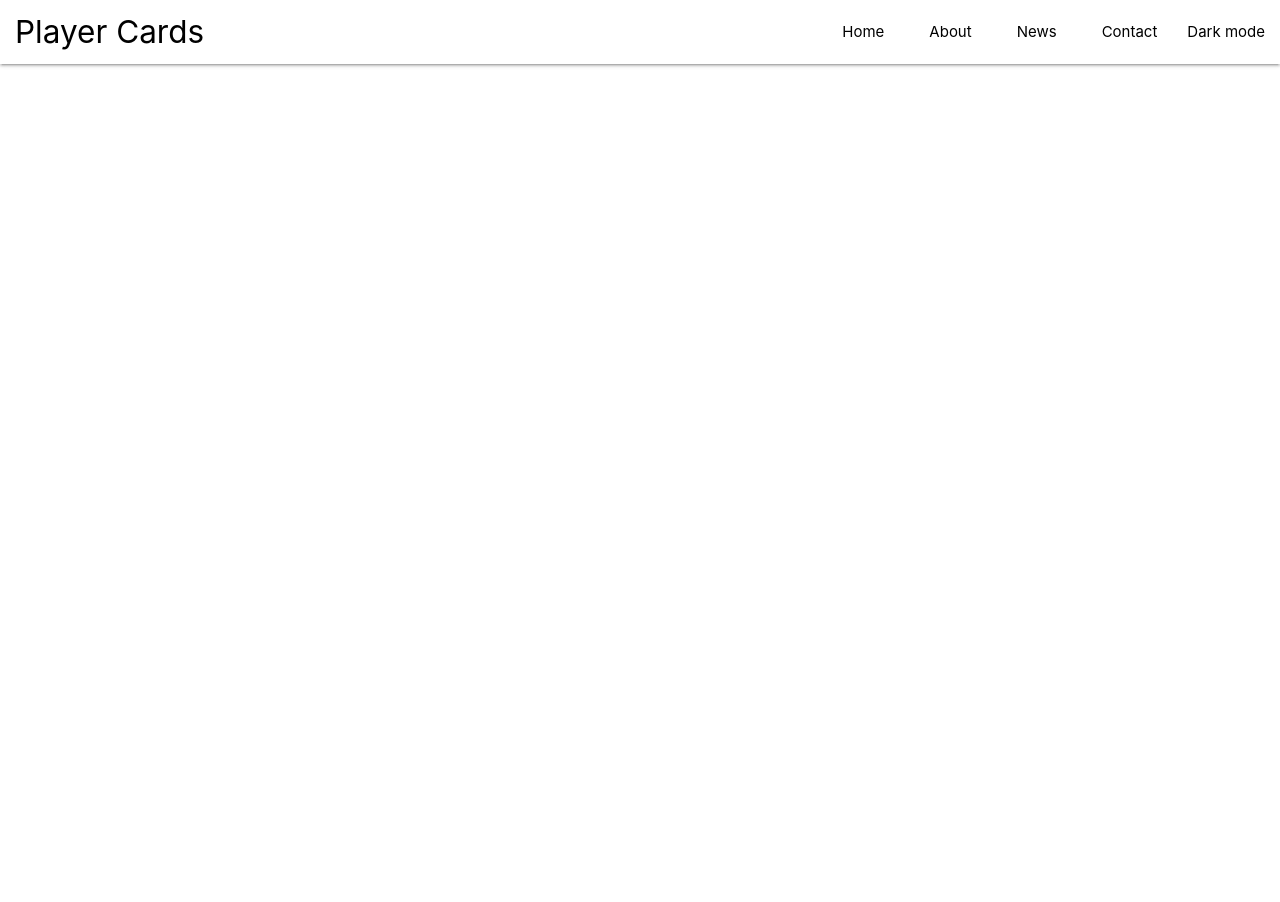
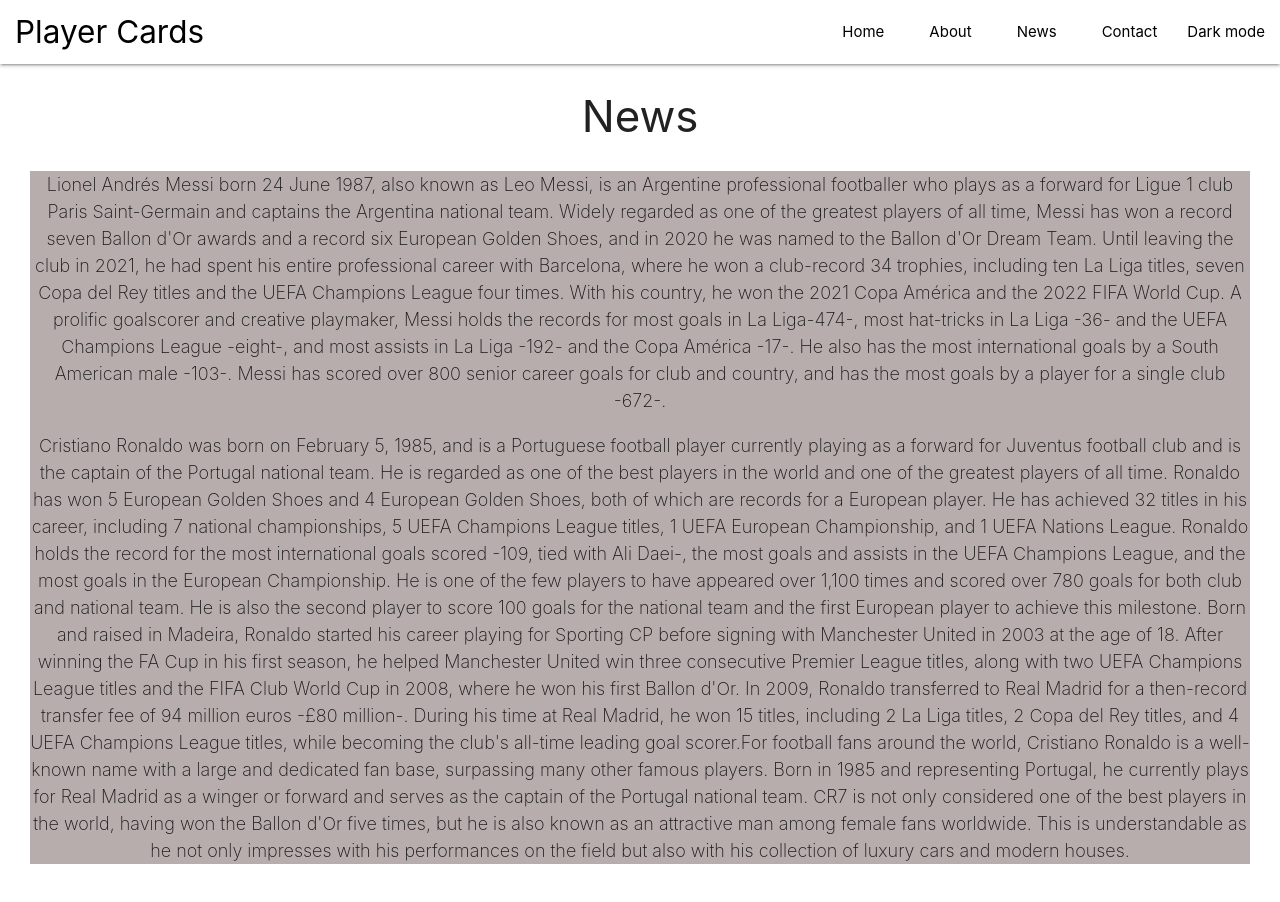
Before and after one commit to hack2905/FER201mExcercise, a React (Create React App) app: page /news in a window 1280 px wide. Shown: the top 902 px of the page. Built offline with nearby package versions, Linux system fonts and the light colour scheme.

Commit message:
exercise14

```diff
--- a/src/App.css
+++ b/src/App.css
@@ -227,3 +227,32 @@
   color: rgb(214, 112, 3);
   font-size: 25px;
 }
+
+/* -----------About------------- */
+
+.custom-div {
+  max-width: 80rem;
+  margin: 0 auto;
+}
+/* --------------modalCase-------------- */
+.modal-show {
+  background-color: rgba(0, 0, 0, 0.2);
+  width: 100vw;
+  height: 100vmax;
+  z-index: 99;
+  top: 50%;
+  left: 50%;
+  transform: translate(-50%, -50%);
+  position: absolute;
+}
+
+/* -------------News-------------- */
+.box-news{
+  background-color: rgb(184, 173, 173);
+  margin: 30px;
+}
+.box-news p{
+  text-align: center;
+  font-weight: 200;
+  font-size: larger;
+}
--- a/src/App.js
+++ b/src/App.js
@@ -3,10 +3,13 @@
 import Footer from './components/Footer';
 import Player from './components/Players';
 import Detail from './components/Detail';
+import News from './components/News';
 import {
   Routes,
   Route,
 } from "react-router-dom";
+import Contact from './components/Contact';
+import About from './components/About';
 function App() {
   return (
     <div className='App'>
@@ -15,7 +18,9 @@
         <Route path='/' element={<Player />}>
         </Route>
         <Route path='/detail/:id' element={<Detail />}></Route>
-        {/* <Route path='/contact' element={<Contact />}></Route> */}
+        <Route path='/contact' element={<Contact />}></Route>
+        <Route path='/about' element={<About />}></Route>
+        <Route path='/news' element={<News />}></Route>
       </Routes>
       <Footer />
     </div>
--- /dev/null
+++ b/src/components/About.js
@@ -0,0 +1,26 @@
+import React from 'react';
+import { Collapsible, CollapsibleItem } from 'react-materialize';
+import { Navbar, NavItem, Icon } from 'react-materialize'
+function About() {
+  return (
+    <div className='about'>
+      <Collapsible accordion={false}>
+      <CollapsibleItem header="The Team"><Icon left></Icon>
+          <p>Here you can see the player card, which consists of over 50 soccer football players from all over the world.</p>
+        </CollapsibleItem>
+        <CollapsibleItem header="Nation"><Icon left></Icon>
+          <p>We started as a small family-owned business in 1995 and have since grown to become one of the leading providers of eco-friendly products in the industry.</p>
+        </CollapsibleItem>
+        <CollapsibleItem header="Daliy News"><Icon left></Icon>
+          <ul>
+            <li><strong>John Doe</strong> - CEO</li>
+            <li><strong>Jane Smith</strong> - Sales Manager</li>
+            <li><strong>Mike Johnson</strong> - Operations Manager</li>
+          </ul>
+        </CollapsibleItem>
+      </Collapsible>
+    </div>
+  );
+}
+
+export default About;
--- /dev/null
+++ b/src/components/Contact.js
@@ -0,0 +1,38 @@
+import { Container,
+    TextInput,
+    Select,
+    Textarea,
+Button,
+Icon} from "react-materialize";
+
+export default function Contact(){
+    const handleSubmit = (e) =>{
+        e.preventDefault();
+    }
+    return(
+    <Container>
+        <h3>Contact us</h3>
+        <form onSubmit={handleSubmit}>
+            <TextInput id="TextInput-38" label="Your Name"/>
+            <TextInput id="TextInput-39" label="Your phone"/>
+            <TextInput id="TextInput-41" label="Email" validate/>
+            <Select id='Select-46' multiple={false} onChange={function noRefCheck(){}} value="">
+                <option disabled value=''>
+                    Choose your favourite nation
+                </option>
+                <option value='1'>
+                    England
+                </option>
+                <option value='2'>
+                    France
+                </option>
+                <option value='3'>
+                    Spain
+                </option>
+            </Select>
+            <Textarea icon={<Icon></Icon>} id="Textarea-28" label="Your content" />
+            <Button>Sumbit</Button>
+        </form>
+    </Container>
+    )
+}
--- a/src/components/Navigation.js
+++ b/src/components/Navigation.js
@@ -2,7 +2,7 @@
 import { useContext } from 'react';
 import { ThemeContext } from './ThemeConText';
 import { Link } from 'react-router-dom';
-import { Navbar, NavItem, Icon } from 'react-materialize';
+import { Navbar, Icon } from 'react-materialize';
 export default function Navigation() {
     const { theme, toggle, dark } = useContext(ThemeContext);
     return (
--- /dev/null
+++ b/src/components/News.js
@@ -0,0 +1,39 @@
+export default function News() {
+    return (
+        <div className="container-news">
+            <h3>News</h3>
+            <div className="box-news">
+                <p>
+                    Lionel Andrés Messi born 24 June 1987, also known as Leo Messi, is an Argentine professional footballer who plays as a forward for Ligue 1 club
+                    Paris Saint-Germain and captains the Argentina national team. Widely regarded as one of the greatest players of all time, Messi has won a record
+                    seven Ballon d'Or awards and a record six European Golden Shoes, and in 2020 he was named to the Ballon d'Or Dream Team. Until leaving the club
+                    in 2021, he had spent his entire professional career with Barcelona, where he won a club-record 34 trophies, including ten La Liga titles, seven
+                    Copa del Rey titles and the UEFA Champions League four times. With his country, he won the 2021 Copa América and the 2022 FIFA World Cup. A
+                    prolific goalscorer and creative playmaker, Messi holds the records for most goals in La Liga-474-, most hat-tricks in La Liga -36- and the
+                    UEFA Champions League -eight-, and most assists in La Liga -192- and the Copa América -17-. He also has the most international goals by a
+                    South American male -103-. Messi has scored over 800 senior career goals for club and country, and has the most goals by a player for a single
+                    club -672-.
+                </p>
+                <p>
+
+                    Cristiano Ronaldo was born on February 5, 1985, and is a Portuguese football player currently playing as a forward for Juventus football club
+                    and is the captain of the Portugal national team. He is regarded as one of the best players in the world and one of the greatest players of all
+                    time. Ronaldo has won 5 European Golden Shoes and 4 European Golden Shoes, both of which are records for a European player. He has achieved 32
+                    titles in his career, including 7 national championships, 5 UEFA Champions League titles, 1 UEFA European Championship, and 1 UEFA Nations League.
+                    Ronaldo holds the record for the most international goals scored -109, tied with Ali Daei-, the most goals and assists in the UEFA Champions League,
+                    and the most goals in the European Championship. He is one of the few players to have appeared over 1,100 times and scored over 780 goals for both
+                    club and national team. He is also the second player to score 100 goals for the national team and the first European player to achieve this milestone.
+                    Born and raised in Madeira, Ronaldo started his career playing for Sporting CP before signing with Manchester United in 2003 at the age of 18. After
+                    winning the FA Cup in his first season, he helped Manchester United win three consecutive Premier League titles, along with two UEFA Champions League
+                    titles and the FIFA Club World Cup in 2008, where he won his first Ballon d'Or. In 2009, Ronaldo transferred to Real Madrid for a then-record transfer
+                    fee of 94 million euros -£80 million-. During his time at Real Madrid, he won 15 titles, including 2 La Liga titles, 2 Copa del Rey titles, and 4 UEFA
+                    Champions League titles, while becoming the club's all-time leading goal scorer.For football fans around the world, Cristiano Ronaldo is a well-known
+                    name with a large and dedicated fan base, surpassing many other famous players. Born in 1985 and representing Portugal, he currently plays for Real
+                    Madrid as a winger or forward and serves as the captain of the Portugal national team. CR7 is not only considered one of the best players in the world,
+                    having won the Ballon d'Or five times, but he is also known as an attractive man among female fans worldwide. This is understandable as he not only
+                    impresses with his performances on the field but also with his collection of luxury cars and modern houses.
+                </p>
+            </div>
+        </div>
+    )
+}
--- a/src/components/Players.js
+++ b/src/components/Players.js
@@ -2,6 +2,7 @@
 import { Players } from "../shared/ListOfPlayers";
 import { useState } from "react";
 import { Link } from "react-router-dom";
+import { Icon, CardTitle, Row, Col, Card, Container  } from "react-materialize";
 export default function Player(){
   const [players, setPlayer] = useState([]);
     return (
--- a/src/shared/ListOfPlayers.js
+++ b/src/shared/ListOfPlayers.js
@@ -1,16 +1,31 @@
-export const Players= [
-  {id: 1, name: 'Cristiano Ronaldo', cost: 20000000, club: 'Manchester United', img:'assets/images/cr.jpg',
-    info:'Cristiano Ronaldo dos Santos Aveiro GOIH ComM born 5 February 1985 is a Portuguese professional footballer who plays as a forward for Premier League club Manchester United and captains the Portugal national team.'},
-    {id: 2, name: 'N Golo Kanté', cost:40000000, club: 'Chelsea', img:'assets/images/kante.jpg',
-  info:'N Golo Kanté (born 29 March 1991) is a French professional footballer who plays as a central midfielder for Premier League club Chelsea and the France national team. Kanté is widely praised for his work rate and defensive acumen.'},
-    {id: 3, name: 'Messi', cost:50000000, club: 'PSG', img:'assets/images/messi.jpg',
-  info: 'Lionel Andrés Messi born 24 June 1987, also known as Leo Messi, is an Argentine professional footballer who plays as a forward for Ligue 1 club Paris Saint-Germain and captains the Argentina national team. Widely regarded as one of the greatest players of all time, Messi has won a record seven Ballon d Or awards, a record six European Golden Shoes, and in 2020 was named to the Ballon d Or Dream Team. Until leaving the club in 2021.'},
-    {id: 4, name: 'Neymar', cost:220000000, club: 'PSG',img:'assets/images/neymar.jpg', info:'Neymar da Silva Santos Júnior (born 5 February 1992), known as Neymar, is a Brazilian professional footballer who plays as a forward for Ligue 1 club Paris Saint-Germain and the Brazil national team. He is considered a versatile player, being able to play as either a central striker, second striker, winger or occasionally as an attacking midfielder. A prolific goalscorer and renowned playmaker, he is regarded as one of the best players in the world. Neymar has scored at least 100 goals for three different clubs, making him one of three players to achieve this'},
-    {id: 5, name: 'Harry Kane',cost: 90000000, club: 'Tottenham', img:'assets/images/kane.jpg', info:'Harry Edward Kane MBE (born 28 July 1993) is an English professional footballer who plays as a striker for Premier League club Tottenham Hotspur and captains the England national team. Regarded as one of the best strikers in the world, Kane is known for his prolific goalscoring record and ability to link play.[4][5] He ranks as Tottenham second-highest all-time top goalscorer and the third-highest Premier League all-time top goalscorer'},
-    {id: 6, name: 'Erling Haaland', cost: 150000000, club: 'Manchester City', img:'assets/images/haaland.jpg', info:'Erling Braut Haaland (né Håland; born 21 July 2000) is a Norwegian professional footballer who plays as a striker for Premier League club Manchester City and the Norway national team. Considered one of the best players in the world, he is known for his athleticism, speed and finishing.'},
-    {id: 7, name: 'Casemiro', cost:40000000, img:'assets/images/casemiro.jpg', info:'Carlos Henrique Casimiro (born 23 February 1992), known as Casemiro,[4] is a Brazilian professional footballer who plays as a defensive midfielder for Premier League club Manchester United and the Brazil national team. He is widely regarded as one of the best defensive midfielders in the world. Formed at São Paulo, where he scored 11 goals in 111 official games, Casemiro moved to Real Madrid in 2013, and also spent 2014–15 on loan at Porto. He was part of the Real Madrid squad that won four Champions League titles in five seasons, from 2014 to 2018. In total he won fifteen major trophies at Real Madrid, including five Champions Leagues, three La Liga titles, one Copa del Rey and three FIFA Club World Cups.'},
-    {id: 8, name: 'Raheem Sterling', cost:56020000, img:'assets/images/sterling.jpg',
-  info: 'Raheem Shaquille Sterling MBE (born 8 December 1994) is an English professional footballer who plays as a winger and attacking midfielder for Premier League club Chelsea and the England national team. Born in Jamaica to Jamaican parents, Sterling moved to London at the age of five. He began his career at Queens Park Rangers before signing for Liverpool in 2010. He was awarded the Golden Boy award in 2014.'},
-    {id: 9, name: 'Sadio Mané', cost:32000000, img:'assets/images/sadio.jpg',
-  info: 'Sadio Mané (born 10 April 1992) is a Senegalese professional footballer who plays as a forward for Bundesliga club Bayern Munich and the Senegal national team. Considered one of the best players in the world and amongst the greatest African players of all time, he is known for his pressing, dribbling, and speed.'},
+export const Players = [
+  {
+      id: '1', name: 'Cristiano Ronaldo', cost: 20000000, club: 'Manchester United', img: 'assets/images/cr.jpg',
+      info: 'Cristiano Ronaldo dos Santos Aveiro GOIH ComM born 5 February 1985 is a Portuguese professional footballer who plays as a forward for Premier League club Manchester United and captains the Portugal national team.',
+      clip: 'https://www.youtube.com/embed/9_O6TSyYAlE'
+  },
+  {
+      id: 2, name: 'N Golo Kanté', cost: 40000000, club: 'Chelsea', img: 'assets/images/kante.jpg',
+      info: 'N Golo Kanté (born 29 March 1991) is a French professional footballer who plays as a central midfielder for Premier League club Chelsea and the France national team. Kanté is widely praised for his work rate and defensive acumen.'
+      , clip: 'https://www.youtube.com/embed/9_O6TSyYAlE'
+  },
+  {
+      id: 3, name: 'Messi', cost: 50000000, club: 'PSG', img: 'assets/images/messi.jpg',
+      info: 'Lionel Andrés Messi born 24 June 1987, also known as Leo Messi, is an Argentine professional footballer who plays as a forward for Ligue 1 club Paris Saint-Germain and captains the Argentina national team. Widely regarded as one of the greatest players of all time, Messi has won a record seven Ballon d Or awards, a record six European Golden Shoes, and in 2020 was named to the Ballon d Or Dream Team. Until leaving the club in 2021.'
+      , clip: 'https://www.youtube.com/embed/9_O6TSyYAlE'
+  },
+  { id: 4, name: 'Neymar', cost: 220000000, club: 'PSG', img: 'assets/images/neymar.jpg', info: 'Neymar da Silva Santos Júnior (born 5 February 1992), known as Neymar, is a Brazilian professional footballer who plays as a forward for Ligue 1 club Paris Saint-Germain and the Brazil national team. He is considered a versatile player, being able to play as either a central striker, second striker, winger or occasionally as an attacking midfielder. A prolific goalscorer and renowned playmaker, he is regarded as one of the best players in the world. Neymar has scored at least 100 goals for three different clubs, making him one of three players to achieve this',clip:'https://www.youtube.com/embed/9_O6TSyYAlE' },
+  { id: 5, name: 'Harry Kane', cost: 90000000, club: 'Tottenham', img: 'assets/images/kane.jpg', info: 'Harry Edward Kane MBE (born 28 July 1993) is an English professional footballer who plays as a striker for Premier League club Tottenham Hotspur and captains the England national team. Regarded as one of the best strikers in the world, Kane is known for his prolific goalscoring record and ability to link play.[4][5] He ranks as Tottenham second-highest all-time top goalscorer and the third-highest Premier League all-time top goalscorer',clip:'https://www.youtube.com/embed/9_O6TSyYAlE' },
+  { id: 6, name: 'Erling Haaland', cost: 150000000, club: 'Manchester City', img: 'assets/images/haaland.jpg', info: 'Erling Braut Haaland (né Håland; born 21 July 2000) is a Norwegian professional footballer who plays as a striker for Premier League club Manchester City and the Norway national team. Considered one of the best players in the world, he is known for his athleticism, speed and finishing.',clip:'https://www.youtube.com/embed/9_O6TSyYAlE' },
+  { id: 7, name: 'Casemiro', cost: 40000000, img: 'assets/images/casemiro.jpg', info: 'Carlos Henrique Casimiro (born 23 February 1992), known as Casemiro,[4] is a Brazilian professional footballer who plays as a defensive midfielder for Premier League club Manchester United and the Brazil national team. He is widely regarded as one of the best defensive midfielders in the world. Formed at São Paulo, where he scored 11 goals in 111 official games, Casemiro moved to Real Madrid in 2013, and also spent 2014–15 on loan at Porto. He was part of the Real Madrid squad that won four Champions League titles in five seasons, from 2014 to 2018. In total he won fifteen major trophies at Real Madrid, including five Champions Leagues, three La Liga titles, one Copa del Rey and three FIFA Club World Cups.',clip:'https://www.youtube.com/embed/9_O6TSyYAlE' },
+  {
+      id: 8, name: 'Raheem Sterling', cost: 56020000, img: 'assets/images/sterling.jpg',
+      info: 'Raheem Shaquille Sterling MBE (born 8 December 1994) is an English professional footballer who plays as a winger and attacking midfielder for Premier League club Chelsea and the England national team. Born in Jamaica to Jamaican parents, Sterling moved to London at the age of five. He began his career at Queens Park Rangers before signing for Liverpool in 2010. He was awarded the Golden Boy award in 2014.'
+      ,clip:'https://www.youtube.com/embed/9_O6TSyYAlE'
+  },
+  {
+      id: 9, name: 'Sadio Mané', cost: 32000000, img: 'assets/images/sadio.jpg',
+      info: 'Sadio Mané (born 10 April 1992) is a Senegalese professional footballer who plays as a forward for Bundesliga club Bayern Munich and the Senegal national team. Considered one of the best players in the world and amongst the greatest African players of all time, he is known for his pressing, dribbling, and speed.'
+      ,clip:'https://www.youtube.com/embed/9_O6TSyYAlE'
+  },
 ]
```
Also changed, not shown: src/components/Detail.js (+7 -1 lines), src/components/ModalCase.js (added, +19 -0 lines).
